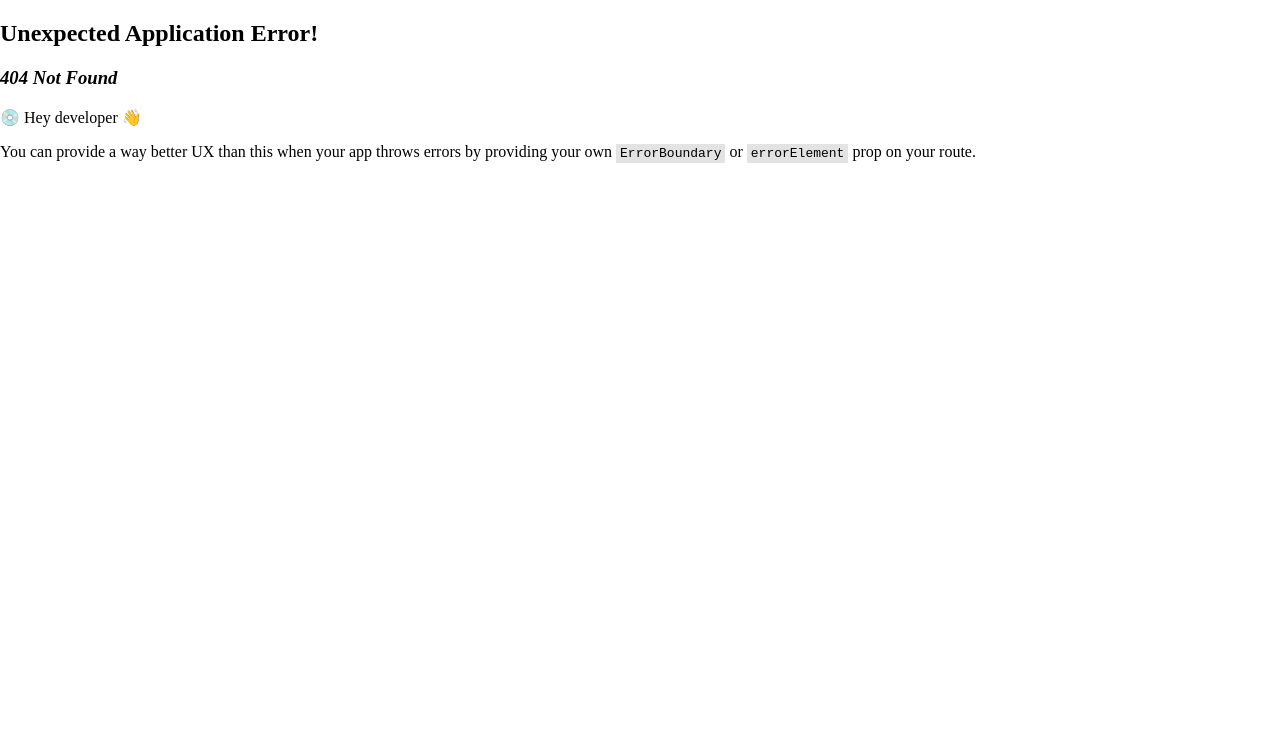
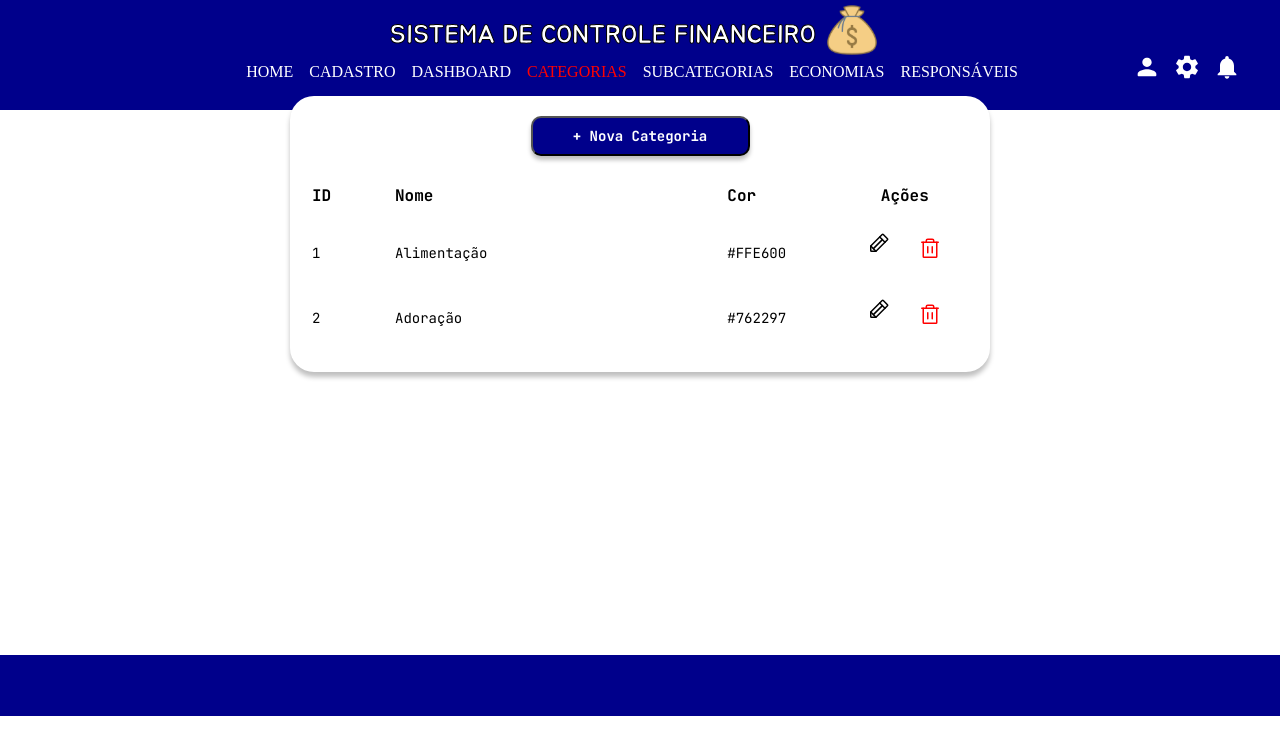
Before and after one commit to ViniciusLima7/sistema-de-controle-financeiro, a React (Vite) app: page /categorias/delete in a window 1280 px wide. Before the commit this address had no page. Shown: the top 754 px of the page. Built offline with nearby package versions, Linux system fonts and the light colour scheme.

Commit message:
feat: Adiciona ModalDelete em  todas as páginas

```diff
--- a/src/components/Actions/index.tsx
+++ b/src/components/Actions/index.tsx
@@ -5,7 +5,7 @@ interface ActionsProps {
   title?: string;
 }
 
-export default function Actions({ title }: ActionsProps) {
+export default function Actions({ title = "registro" }: ActionsProps) {
   return (
     <>
       <Pencil size={24} color="var(--black)" />
--- a/src/components/ModalDelete/index.tsx
+++ b/src/components/ModalDelete/index.tsx
@@ -17,7 +17,7 @@ export default function ModalDelete({ title = "registro" }: ModalDeleteProps) {
   return (
     <div>
       <ButtonMui onClick={handleOpen}>
-        <NavLink to="../cadastro/delete">
+        <NavLink to={`../${title.toLowerCase()}/delete`}>
           <Trash size={24} color="var(--red-500)"></Trash>
         </NavLink>
       </ButtonMui>
--- a/src/components/Table/TableItem/index.tsx
+++ b/src/components/Table/TableItem/index.tsx
@@ -27,7 +27,7 @@ export default function TableItem({ title }: TableItemProps) {
         <Row>R$ 40</Row>
         <Row>Daiani</Row>
         <Row justifyContent="space-evenly" display="flex" marginLeft="-20px">
-          <Actions />
+          <Actions title={title} />
         </Row>
       </tr>
     </>
--- a/src/pages/Categorias/index.tsx
+++ b/src/pages/Categorias/index.tsx
@@ -32,7 +32,7 @@ export default function Categorias() {
                 display="flex"
                 marginLeft="-20px"
               >
-                <Actions />
+                <Actions title="Categorias" />
               </Row>
             </tr>
             <tr>
@@ -44,7 +44,7 @@ export default function Categorias() {
                 display="flex"
                 marginLeft="-20px"
               >
-                <Actions />
+                <Actions title="Categorias" />
               </Row>
             </tr>
           </tbody>
--- a/src/pages/Economias/index.tsx
+++ b/src/pages/Economias/index.tsx
@@ -36,7 +36,7 @@ export default function Economias() {
                 display="flex"
                 marginLeft="-20px"
               >
-                <Actions />
+                <Actions title="Economias" />
               </Row>
             </tr>
             <tr>
@@ -50,7 +50,7 @@ export default function Economias() {
                 display="flex"
                 marginLeft="-20px"
               >
-                <Actions />
+                <Actions title="Economias" />
               </Row>
             </tr>
           </tbody>
--- a/src/pages/Responsaveis/index.tsx
+++ b/src/pages/Responsaveis/index.tsx
@@ -30,7 +30,7 @@ export default function Responsaveis() {
                 display="flex"
                 marginLeft="-20px"
               >
-                <Actions />
+                <Actions title="Responsaveis" />
               </Row>
             </tr>
             <tr>
@@ -41,7 +41,7 @@ export default function Responsaveis() {
                 display="flex"
                 marginLeft="-20px"
               >
-                <Actions />
+                <Actions title="Responsaveis" />
               </Row>
             </tr>
           </tbody>
--- a/src/pages/SubCategorias/index.tsx
+++ b/src/pages/SubCategorias/index.tsx
@@ -30,7 +30,7 @@ export default function SubCategorias() {
                 display="flex"
                 marginLeft="-20px"
               >
-                <Actions />
+                <Actions title="SubCategorias" />
               </Row>
             </tr>
             <tr>
@@ -41,7 +41,7 @@ export default function SubCategorias() {
                 display="flex"
                 marginLeft="-20px"
               >
-                <Actions />
+                <Actions title="SubCategorias" />
               </Row>
             </tr>
           </tbody>
```
Also changed, not shown: src/routes/router.tsx (+17 -0 lines).
